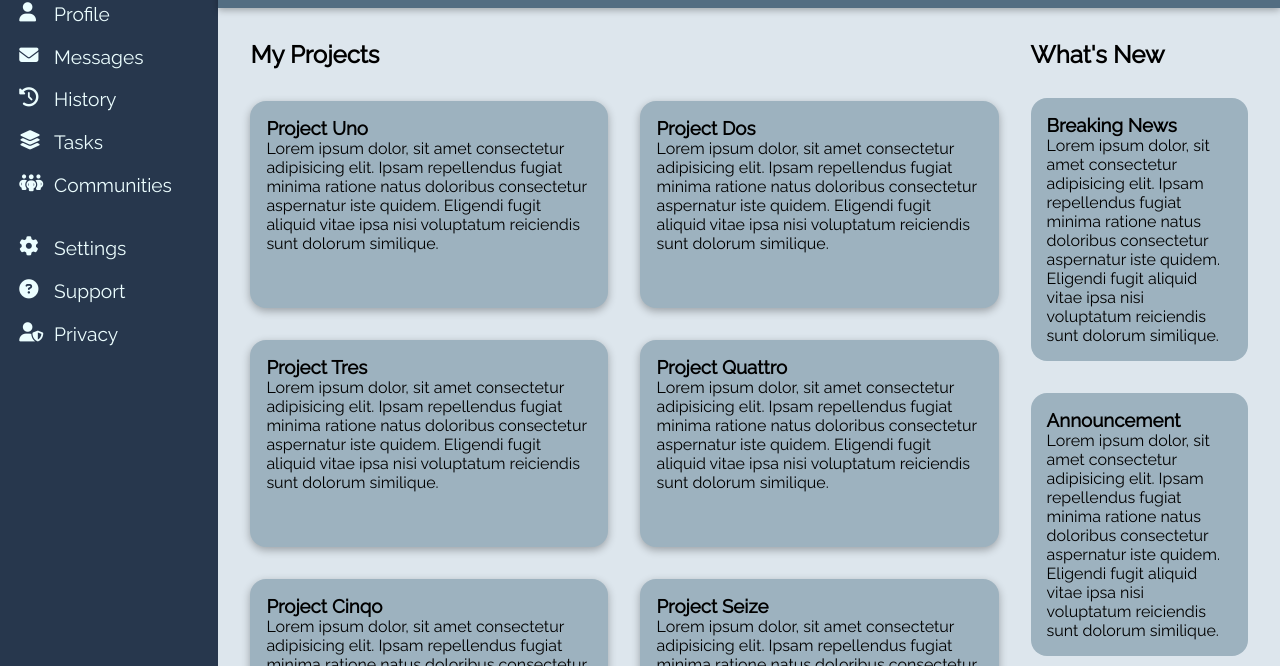
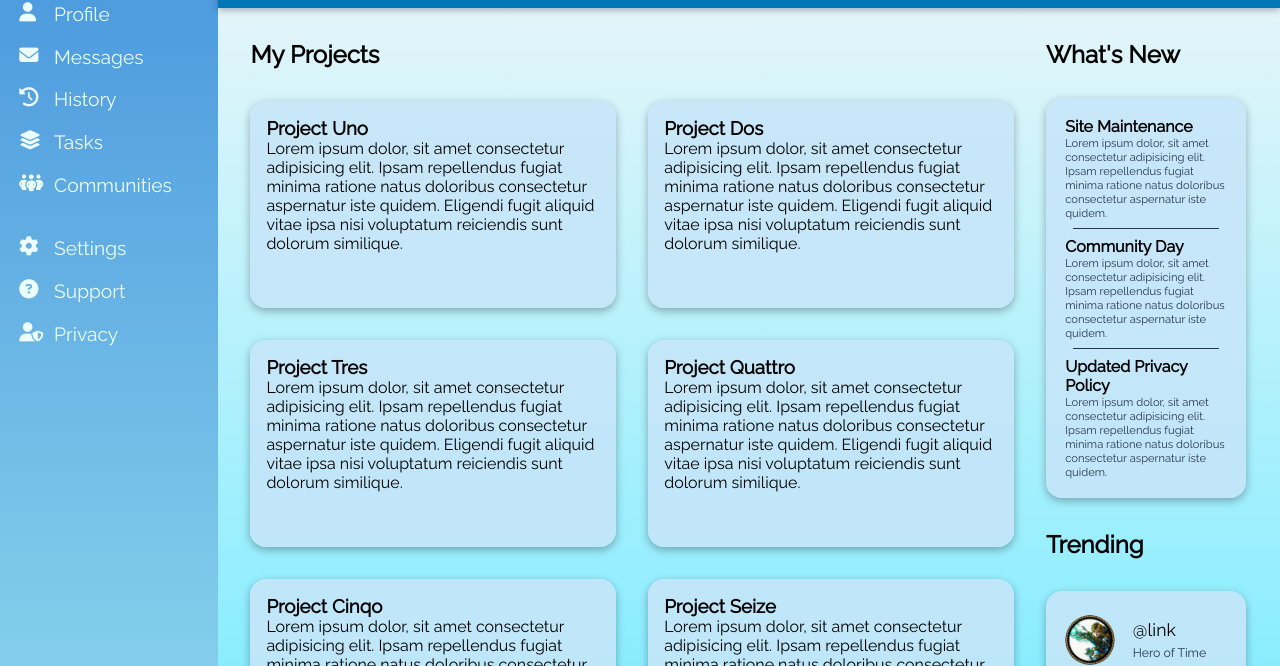
Before and after one commit to danielopoulos321/admin-dashboard, a plain HTML site: page index.html in a window 1280 px wide. Shown: the part 134-800 px from the top of the page. Drawn offline with Linux system fonts and the light colour scheme.

Commit message:
Change Palette, add news content

```diff
--- a/index.html
+++ b/index.html
@@ -88,12 +88,28 @@
             <div class="news">
                 <h2>What's New</h2>
                 <div class="news-item">
-                    <h3>Breaking News</h1>
-                    <p>Lorem ipsum dolor, sit amet consectetur adipisicing elit. Ipsam repellendus fugiat minima ratione natus doloribus consectetur aspernatur iste quidem. Eligendi fugit aliquid vitae ipsa nisi voluptatum reiciendis sunt dolorum similique.</p>
+                    <h4>Site Maintenance</h4>
+                    <p>Lorem ipsum dolor, sit amet consectetur adipisicing elit. Ipsam repellendus fugiat minima ratione natus doloribus consectetur aspernatur iste quidem.</p>
+                    <div class="line"></div>
+                    <h4>Community Day</h4>
+                    <p>Lorem ipsum dolor, sit amet consectetur adipisicing elit. Ipsam repellendus fugiat minima ratione natus doloribus consectetur aspernatur iste quidem.</p>
+                    <div class="line"></div>
+                    <h4>Updated Privacy Policy</h4>
+                    <p>Lorem ipsum dolor, sit amet consectetur adipisicing elit. Ipsam repellendus fugiat minima ratione natus doloribus consectetur aspernatur iste quidem.</p>
                 </div>
+                <h2>Trending</h2>
                 <div class="news-item">
-                    <h3>Announcement</h1>
-                    <p>Lorem ipsum dolor, sit amet consectetur adipisicing elit. Ipsam repellendus fugiat minima ratione natus doloribus consectetur aspernatur iste quidem. Eligendi fugit aliquid vitae ipsa nisi voluptatum reiciendis sunt dolorum similique.</p>
+                    <div class="accounts">
+                        <img src="icons/link.png" alt="link">
+                        <p>@link <br><span>Hero of Time</span></p>
+                        <img src="icons/zelda.png" alt="zelda">
+                        <p>@zaza <br><span>Woman</span></p>
+                        <img src="icons/sidon.png" alt="sidon">
+                        <p>@sidon <br><span>Fish Man</span></p>
+                        <img src="icons/ganon.png" alt="ganon">
+                        <p>@dorf <br><span>Pig</span></p>
+
+                    </div>
                 </div>
             </div>
         </div>
--- a/styles.css
+++ b/styles.css
@@ -24,7 +24,7 @@
 .header{
     grid-column: 2/6;
     grid-row: 1/2;
-    background-color: #526D82;
+    background-color: #0077b6;
     color: #DDE6ED;
     z-index: 1;
     box-shadow: rgba(0, 0, 0, 0.3) 0px 2px 7px 0px;
@@ -52,7 +52,7 @@
     width: 180px;
     grid-column: 1/2;
     grid-row: 1/3;
-    background-color: #27374D;
+    background: linear-gradient(to top, #84CEEB, #4391DC);
     display: grid;
     grid-template-rows: 480px;
     justify-items: start;
@@ -71,15 +71,6 @@
 .logo{
     font-size: 1.5em;
 }
-
-.content{
-    grid-column: 2/6;
-    background-color: #DDE6ED;
-    display: grid;
-    grid-template-columns: 6fr 2fr;
-    overflow: hidden;
-}
-
 
 .search{
     grid-column: 1/5;
@@ -158,11 +149,19 @@ button{
     border: none;
     border-radius: 1em;
     color: #DDE6ED;
-    background-color: #27374D;
+    background-color: #03045e;
 }
 
 button:hover{
     background-color: #27374d4e;
+}
+
+.content{
+    grid-column: 2/6;
+    background: linear-gradient(to top, #8aedff, #e3f5f9);
+    display: grid;
+    grid-template-columns: 1fr 250px;
+    overflow: hidden;
 }
 
 .projects{
@@ -179,13 +178,13 @@ button:hover{
     grid-column: 1/-1;
 }
 
-.projects::-webkit-scrollbar {
+.projects::-webkit-scrollbar,  .news::-webkit-scrollbar{
     display: none;
   }
 
 .card{
     height: 175px;
-    background-color: #9DB2BF;
+    background-color: #c6e5f9df;
     box-shadow: rgba(0, 0, 0, 0.3) 0px 3px 8px 0px;
     padding: 1em;
     border-radius: 1em;
@@ -197,6 +196,8 @@ button:hover{
 }
 
 .news{
+    width: 200px;
+    overflow-y: scroll;
     padding: 2em;
     padding-left: 1em;
     display: grid;
@@ -205,10 +206,45 @@ button:hover{
 }
 
 .news-item{
-    background-color: #9DB2BF;
-    padding: 1em;
+    background-color: #c6e5f9df;
+        box-shadow: rgba(0, 0, 0, 0.3) 0px 3px 8px 0px;
+    padding: 1.2em;
     border-radius: 1em;
     transition: transform 0.3s ease;
+}
+
+.news-item>p{
+    font-size: .7em;
+    color: #27374D;
+}
+
+.accounts{
+    display: grid;
+    grid-template-columns: 50px 1fr;
+    grid-template-rows: 60px;
+    grid-auto-rows: 60px;
+    align-items: center;
+    column-gap: 1em;
+    font-size: 1.1em;
+}
+
+.accounts > img{
+    width: 50px;
+    height: 50px;
+    border-radius: 25px;
+}
+
+p > span{
+    font-size: .7em;
+    color: #27374D;
+}
+
+.line{
+    content: '';
+    display: block;
+    height: 1px;
+    margin: .5em;
+    background-color: #27374D;
 }
 
 
```
Also changed, not shown: icons/ganon.png (added), icons/link.png (added), icons/sidon.png (added), icons/zelda.png (added).
